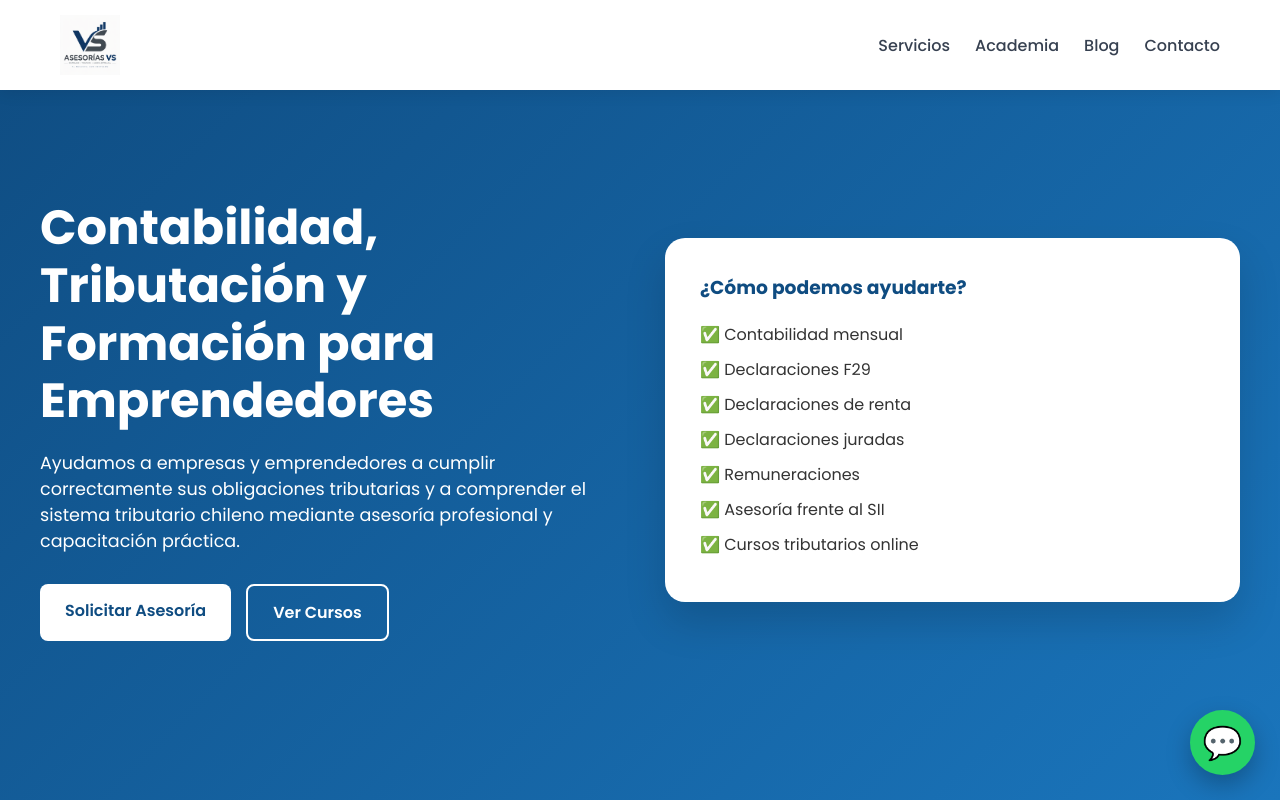
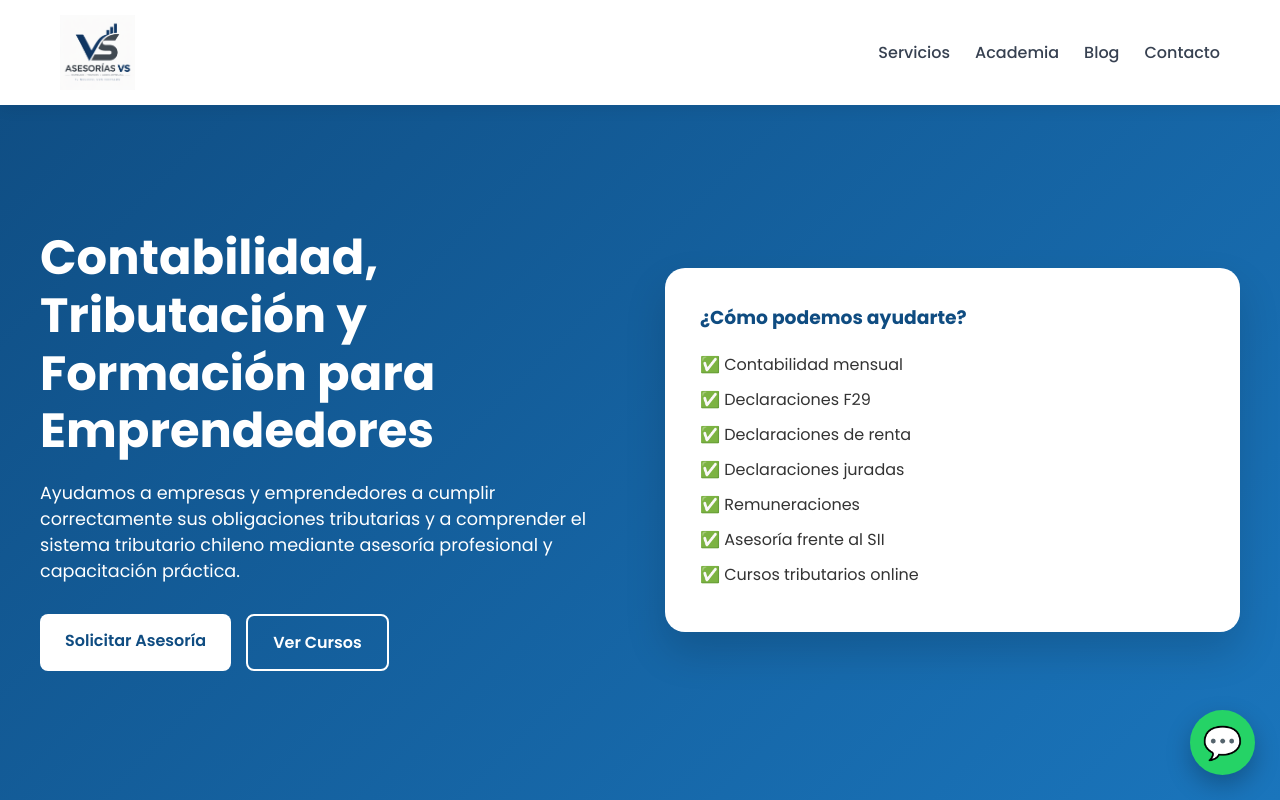
Before and after one commit to gabrieluv-ai/asesorias-vs, a plain HTML site: page index.html in a window 1280 px wide. Shown: the top 800 px of the page. Drawn offline with Linux system fonts and the light colour scheme.

Commit message:
Fix HTML structure and improve styling

```diff
--- a/index.html
+++ b/index.html
@@ -57,7 +57,7 @@ align-items:center;
 }
 
 .logo-img{
-height:60px;
+height:75px;
 width:auto;
 }
 
@@ -81,7 +81,7 @@ background:linear-gradient(135deg,var(--azul),var(--azul-claro));
 min-height:100vh;
 display:flex;
 align-items:center;
-padding:120px 20px 80px;
+padding:180px 20px 80px;
 color:white;
 }
 
```
